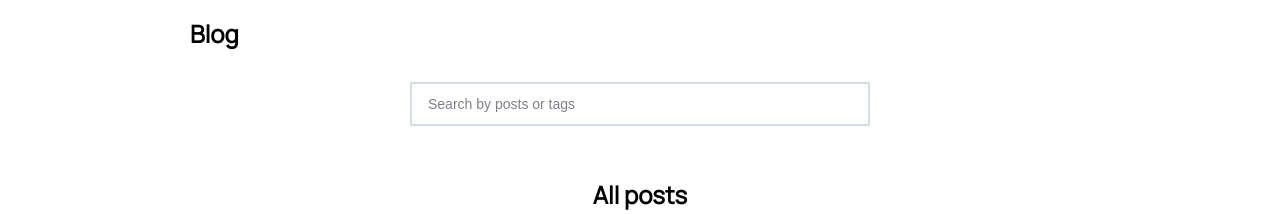
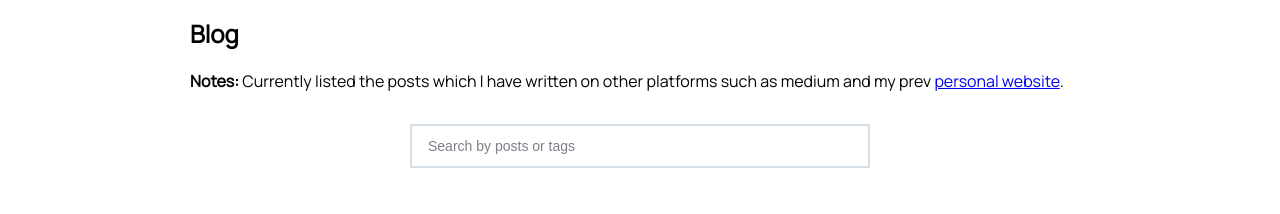
Before and after one commit to isamrish/isamrish.dev, a Gatsby site: page /blog in a window 1280 px wide. Shown: the part 76-290 px from the top of the page. Built offline with nearby package versions, Linux system fonts and the light colour scheme; Gatsby itself is replaced by a stand-in of ours.

Commit message:
Add note in blog page
Signed-off-by: isamrish <askmaurya48@gmail.com>

```diff
--- a/src/pages/blog.tsx
+++ b/src/pages/blog.tsx
@@ -15,6 +15,7 @@ const BlogPage = () => {
   return (
     <Layout>
         <h2>Blog</h2>
+        <p><strong>Notes:</strong> Currently listed the posts which I have written on other platforms such as medium and my prev <a href="https://isamrish.com" target="_blank" rel="noopener">personal website</a>.</p>
         <Search search={search} setSearch={setSearch}  />
         <AllPosts posts={searchedPosts} search={search} />
     </Layout>
```
